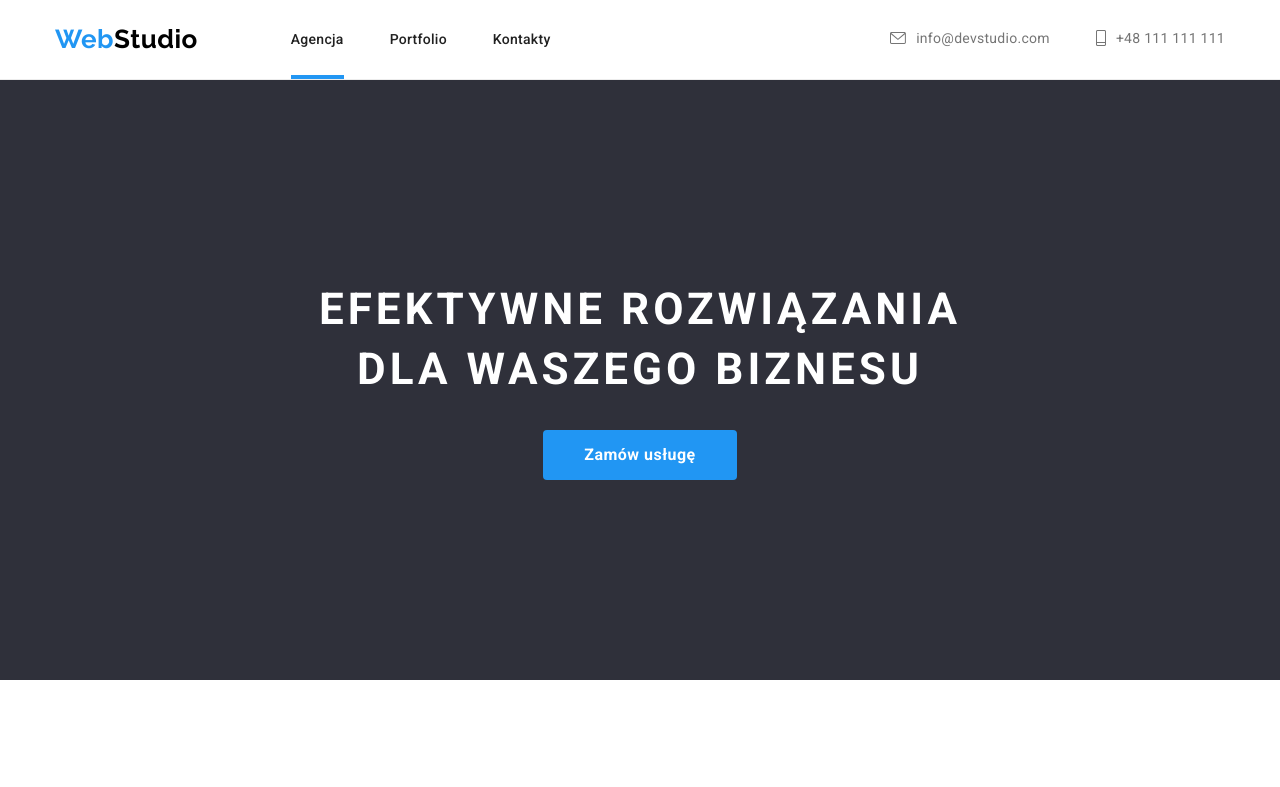
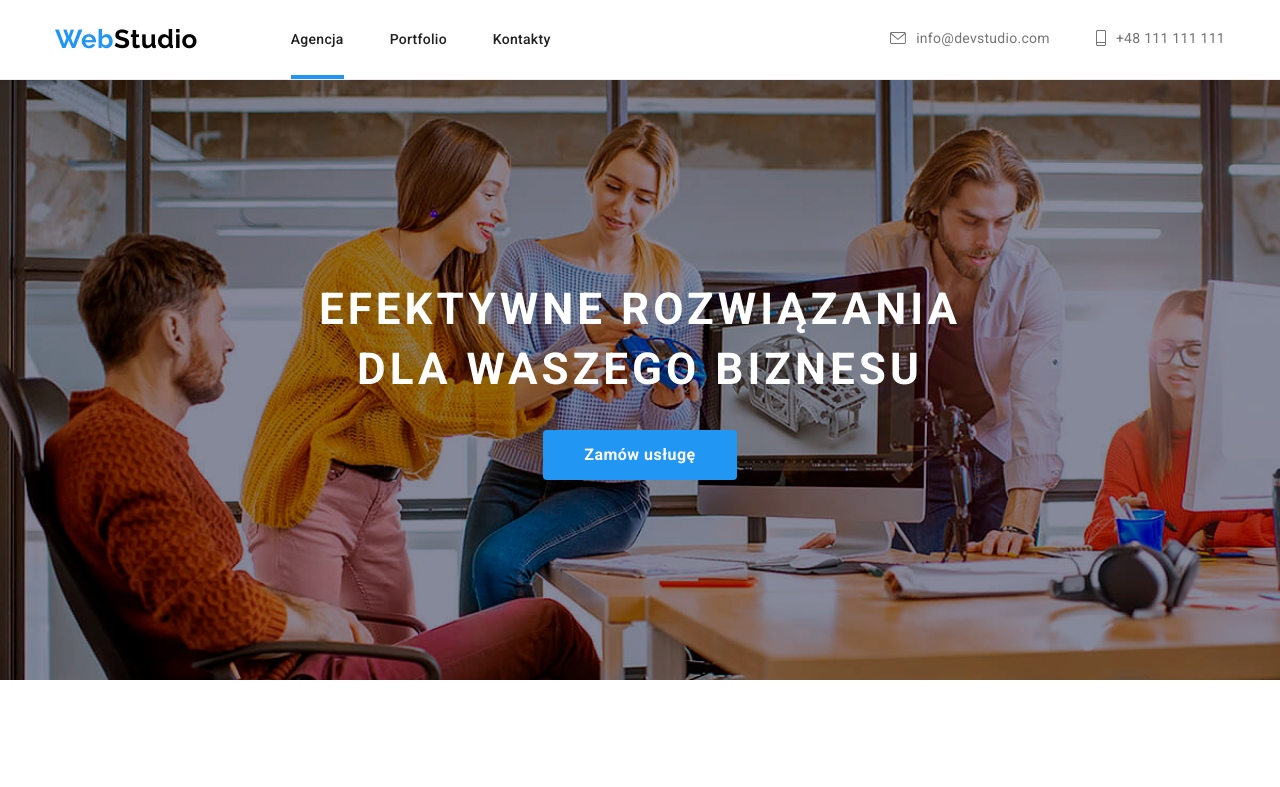
Before and after one commit to Mateuszmeteo/goit-markup-hw-06, a plain HTML site: page index.html in a window 1280 px wide. Shown: the top 787 px of the page. Drawn offline with nearby package versions, Linux system fonts and the light colour scheme.

Commit message:
Add files via upload

```diff
--- a/css/styles.css
+++ b/css/styles.css
@@ -364,7 +364,7 @@
 .sec1 {
     /* background-color: dimgray; */
     background: #2F303A;
-    background-image: url(./images/imgback.jpg);
+    background-image: url(./../images/imgback.jpg);
     background-size: cover;
     background-repeat: no-repeat;
     /* background-color: rgba(47, 48, 58, 1); */
```
